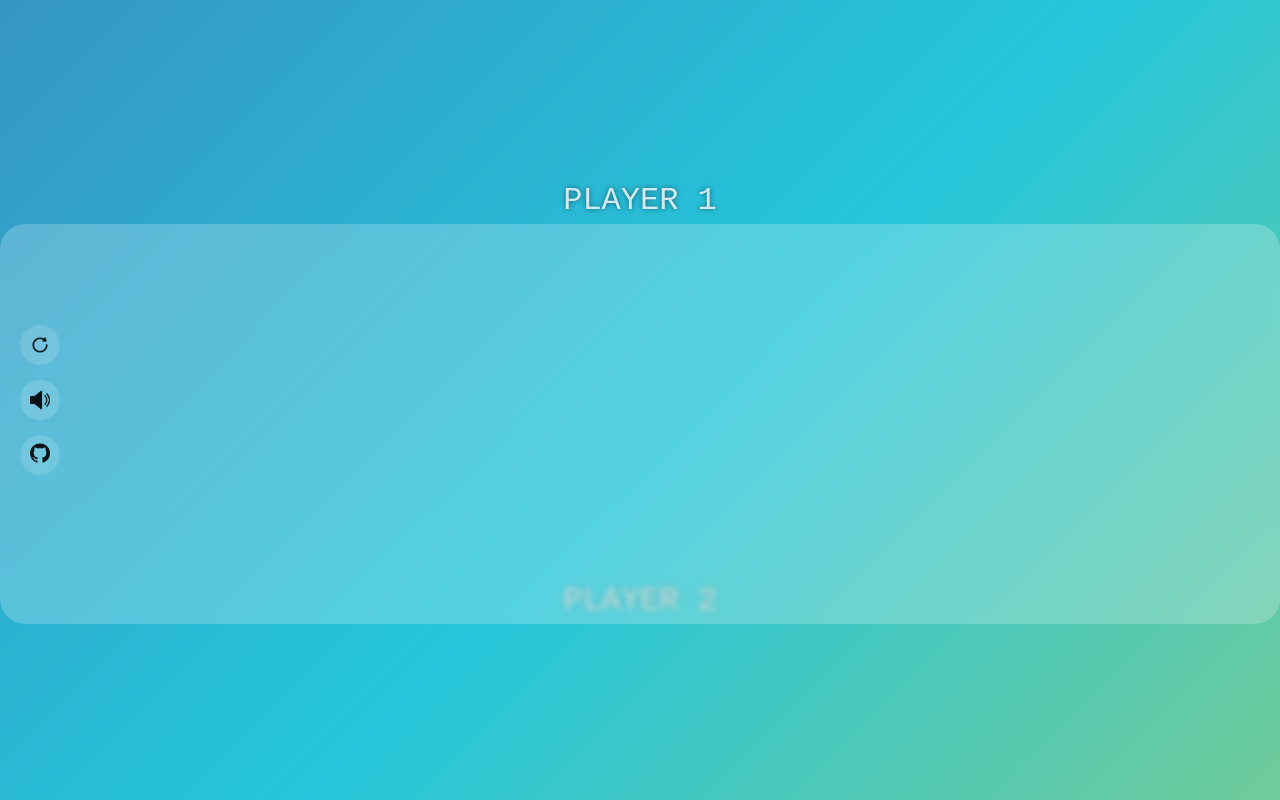
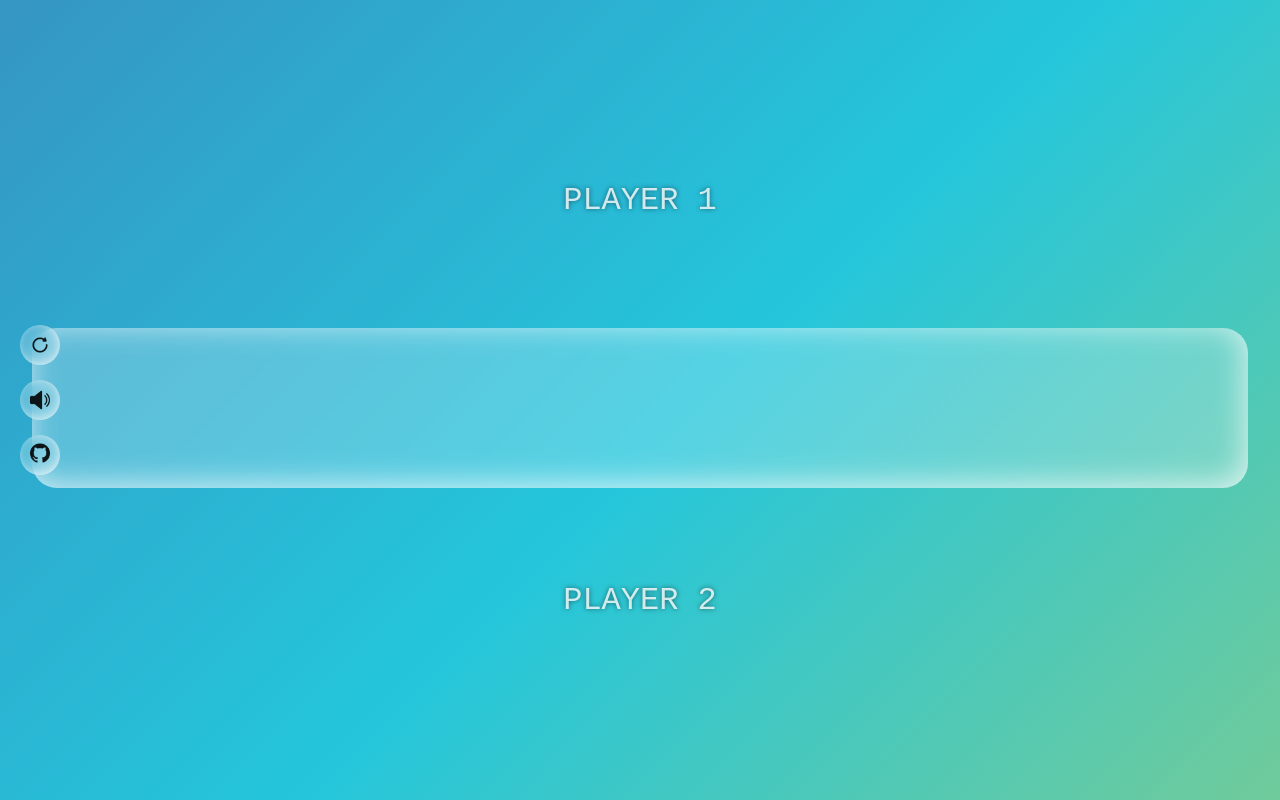
Before and after one commit to Prince-GH/Tug-of-Tap, a plain HTML site: page index.html in a window 1280 px wide. Both pictures are taken after a click on the button 40 px from the left and 345 px from the top of the page. Drawn offline with Linux system fonts and the light colour scheme; a web font is replaced by a local one.

Commit message:
v0.2 Tug of Tag

```diff
--- a/script.js
+++ b/script.js
@@ -6,10 +6,10 @@ const resetBtn = document.getElementById("reset-btn");
 const muteBtn = document.getElementById("mute-btn");
 
 
-let topPosition = 25; // start middle
+let topPosition = 38; // start middle
 const step = 3;
 const minTop = 0;
-const maxTop = 50;
+const maxTop = 80;
 let musicStarted = false;
 let isMuted = false;
 
@@ -50,7 +50,7 @@ function showWinner(text, color, rotate = 0) {
   setTimeout(() => {
     flash.classList.remove("show");
     winnerText.style.display = "none";
-    topPosition = 25;
+    topPosition = 40;
     bar.style.top = topPosition + "vh";
   }, 2000);
 }
@@ -103,7 +103,7 @@ document.addEventListener("touchstart", (e) => {
 
 // Reset button
 resetBtn.addEventListener("click", () => {
-  topPosition = 25;
+  topPosition = 38;
   bar.style.top = topPosition + "vh";
   winnerText.style.display = "none";
   flash.style.display = "none";
--- a/style.css
+++ b/style.css
@@ -43,14 +43,15 @@ body {
 /* Bar */
 .bar {
   position: absolute;
-  left: 0;
-  width: 100%;
-  height: 50vh;
-  background: rgba(255, 255, 255, 0.219);
+  left: 2.5%;
+  width: 95%;
+  height: 20vh;
+  background: rgba(255, 255, 255, 0.226);
   backdrop-filter: blur(3px);
-  top: 25vh;
+  top: 40vh;
   border-radius: 25px;
   transition: top 0.1s ease-out;
+  box-shadow: inset -3px -4px 30px rgba(255, 255, 255, 0.712);
 }
 
 /* Winner Text */
@@ -59,7 +60,7 @@ body {
   top: 45%;
   left: 50%;
   transform: translate(-50%, -50%);
-  background: rgba(255,255,255,0.9);
+  background: rgba(255, 255, 255, 0.432);
   color: #111;
   padding: 10px 25px;
   border-radius: 12px;
@@ -70,7 +71,7 @@ body {
   justify-content: center;
   display: none;
   z-index: 20;
-  box-shadow: 0 0 20px rgba(255,255,255,0.5);
+  box-shadow: inset 0 0 20px rgba(255,255,255,0.5);
 }
 
 /* Flash overlay */
@@ -137,6 +138,7 @@ body {
   justify-content: center;
   transition: background 0.3s ease, transform 0.2s ease;
   animation: spin 6s linear infinite; /* optional, for reset btn only if you want */
+  box-shadow: inset -2px -2px 10px rgba(255, 255, 255, 0.637) ;
 }
 
 /* Hover effect for buttons */
```
